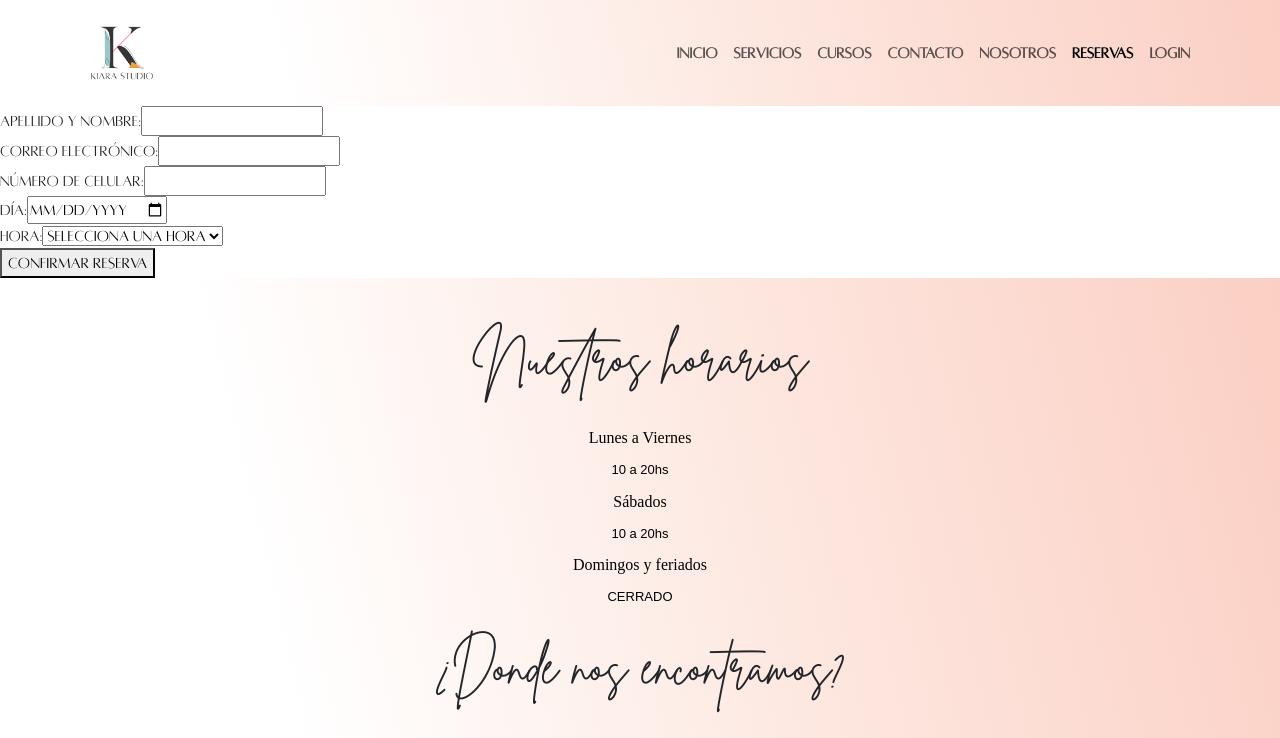
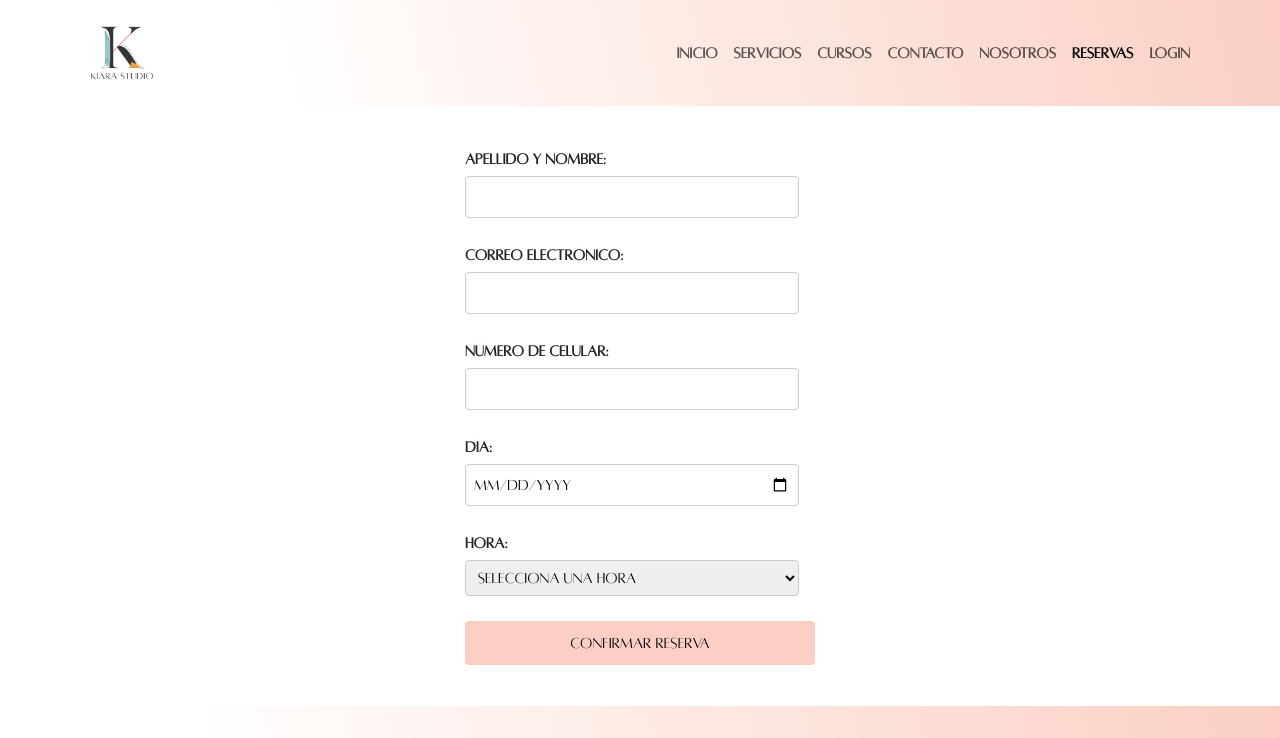
Before and after one commit to AixaFilsinger/StudioKiara, a React (Vite) app: page /Reservas in a window 1280 px wide. Shown: the top 738 px of the page. Built offline with nearby package versions, Linux system fonts and the light colour scheme.

Commit message:
Agregué una carpeta llamada Reserva para poder agregar en ella el archivo Reserva.module.css que contiene los estilos del formulario de reservas, debido a esto tambien realicé cambios en la ruta que se encuentra en el archivo App.jsx

```diff
--- a/src/App.jsx
+++ b/src/App.jsx
@@ -8,7 +8,7 @@ import Contacto from './Components/views/Contacto'
 import Cursos from './Components/views/Cursos'
 import Nosotros from './Components/views/Nosotros'
 import Servicios from './Components/views/Servicios'
-import Reservas from './Components/views/Reservas'
+import Reservas from './Components/views/Reserva/Reservas'
 import Error404 from './Components/views/Error404'
 function App() {
 
@@ -22,7 +22,7 @@ function App() {
     <Route exact path="/nosotros" element={<Nosotros ></Nosotros>}></Route>
     <Route exact path="/servicios" element={<Servicios ></Servicios>}></Route>
     <Route exact path="/cursos" element={<Cursos ></Cursos>}></Route>
-    <Route  path="/Reservas/*" element={<Reservas></Reservas> }></Route>
+    <Route  path="/Reservas*" element={<Reservas></Reservas> }></Route>
     <Route  path="*" element={<Error404></Error404>}></Route>
    </Routes>
    <Footer></Footer>
--- /dev/null
+++ b/src/Components/views/Reserva/Reserva.module.css
@@ -0,0 +1,45 @@
+/* Reserva.module.css */
+.formContainer {
+    max-width: 500px;
+    margin: 20px auto;
+    padding: 20px;
+    background-color: #ffffff;
+    border: 1px solid #ffffff;
+    border-radius: 8px;
+    text-align: center;
+  }
+
+  .formGroup {
+    margin-bottom: 15px;
+    text-align: left;
+  }
+
+  label {
+    display: block;
+    margin-bottom: 5px;
+    font-weight: bold;
+  }
+
+  input, select {
+    width: calc(100% - 16px);
+    padding: 8px;
+    margin-top: 5px;
+    margin-bottom: 10px;
+    border: 1px solid #ccc;
+    border-radius: 4px;
+    box-sizing: border-box;
+  }
+
+  button {
+    width: 100%;
+    padding: 10px 0;
+    color: black;
+    background-color: #fbcfc4;
+    border: none;
+    border-radius: 4px;
+    cursor: pointer;
+  }
+
+  button:hover {
+    background-color: #fabfbf;
+  }
--- a/src/Components/views/Reservas.jsx
+++ b/src/Components/views/Reserva/Reservas.jsx
@@ -1,4 +1,5 @@
 import React, { useState } from 'react';
+import styles from './Reserva.module.css';
 
 const Reservas = () => {
   const [formData, setFormData] = useState({
@@ -23,8 +24,8 @@ const Reservas = () => {
   };
 
   return (
-    <form onSubmit={handleSubmit}>
-      <div>
+    <form className={styles.formContainer} onSubmit={handleSubmit}>
+      <div className={styles.formGroup}>
         <label>
           Apellido y Nombre:
           <input
@@ -36,7 +37,7 @@ const Reservas = () => {
           />
         </label>
       </div>
-      <div>
+      <div className={styles.formGroup}>
         <label>
           Correo Electrónico:
           <input
@@ -48,7 +49,7 @@ const Reservas = () => {
           />
         </label>
       </div>
-      <div>
+      <div className={styles.formGroup}>
         <label>
           Número de Celular:
           <input
@@ -61,7 +62,7 @@ const Reservas = () => {
           />
         </label>
       </div>
-      <div>
+      <div className={styles.formGroup}>
         <label>
           Día:
           <input
@@ -73,7 +74,7 @@ const Reservas = () => {
           />
         </label>
       </div>
-      <div>
+      <div className={styles.formGroup}>
         <label>
           Hora:
           <select
@@ -84,7 +85,7 @@ const Reservas = () => {
           >
             <option value="">Selecciona una hora</option>
             {Array.from({ length: 11 }, (_, index) => (
-              <option key={index + 10} value={index + 10}>
+              <option key={index + 10} value={`${index + 10}:00`}>
                 {`${index + 10}:00`}
               </option>
             ))}
```
